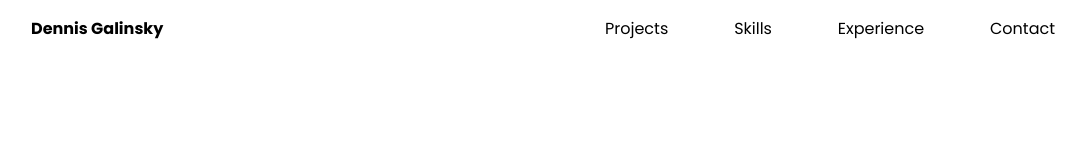
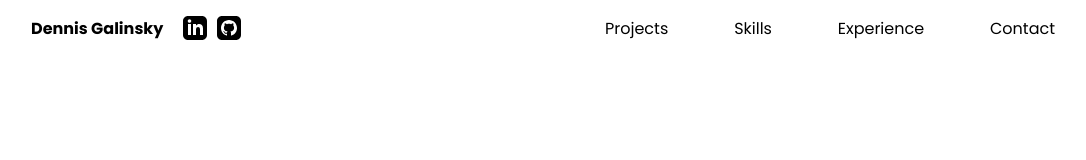
Before and after one commit to dennis-bg/portfolio, a React (Create React App) app: page / in a window 1280 px wide. Shown: the top 160 px of the page, without its empty margins (97-1183 px from the left). Built offline with nearby package versions, Linux system fonts and the light colour scheme.

Commit message:
added ;inks to nav

```diff
--- a/src/components/navbar/index.jsx
+++ b/src/components/navbar/index.jsx
@@ -1,11 +1,22 @@
 import React from "react";
+
 import styles from './styles.module.css'
+import { SmallLinkInSVG } from "../../svgs/linkedInSVG";
+import { SmallGithubSVG } from "../../svgs/gitHubSVG";
 
 export const Navbar = () => (
   <div className={styles.navBar}>
 
     <div className={styles.container}>
-    <h5>Dennis Galinsky</h5>
+      <div className={styles.links}>
+        <h5>Dennis Galinsky</h5>
+        <a target="_blank" href="https://www.linkedin.com/in/dennis-galinsky-a1b406150/">
+          <SmallLinkInSVG/>
+        </a>
+        <a target="_blank" href="https://github.com/dennis-bg">
+          <SmallGithubSVG/>
+        </a>
+      </div>
 
 
   <nav>
@@ -29,19 +40,7 @@
 
       </ul>
 
-      {/* <div className={styles.links}>
-    <a href="https://www.linkedin.com/in/dennis-galinsky-a1b406150/">
-      <svg id="linkedin-nav" xmlns="http://www.w3.org/2000/svg" width="20" height="20" viewBox="0 0 20 20">
-        <path id="linkedin" d="M0,0V20H20V0ZM4.905,3.932a1.566,1.566,0,0,1,1.607,1.5,1.555,1.555,0,0,1-1.627,1.5H4.862a1.562,1.562,0,0,1-1.586-1.5,1.576,1.576,0,0,1,1.628-1.5Zm8.5,3.975a3.206,3.206,0,0,1,2.368.952,4.486,4.486,0,0,1,.952,2.959v4.99H13.848V12.157c-.007-.872-.305-1.931-1.459-1.967a1.641,1.641,0,0,0-1.479,1.057,1.885,1.885,0,0,0-.106.7v4.863H7.928c.011-2.431.026-4.862.021-7.294q0-1.036-.021-1.395H10.8V9.345a3.875,3.875,0,0,1,.878-.941,2.976,2.976,0,0,1,1.722-.5Zm-9.957.212H6.321v8.689H3.446V8.119Z"/>
-      </svg>
-    </a>
-    <a href="https://github.com/dennis-bg">
-      <svg id="git-nav" xmlns="http://www.w3.org/2000/svg" width="20" height="20" viewBox="0 0 20 20">
-        <path id="squaregithub" d="M17.563,20H12.524a3.208,3.208,0,0,0,.039-.488,14.933,14.933,0,0,0-.381-3.33,5.979,5.979,0,0,0-1.065-2.49A6.146,6.146,0,0,0,14.985,12.2a4.391,4.391,0,0,0,1.328-3.311,3.239,3.239,0,0,0-1.25-2.734V4.375a.605.605,0,0,0-.215-.41.605.605,0,0,0-.41-.215,12.577,12.577,0,0,0-2.324,1.367A16.3,16.3,0,0,0,10.063,5a16.3,16.3,0,0,0-2.051.117A12.577,12.577,0,0,0,5.688,3.75a.605.605,0,0,0-.41.215.605.605,0,0,0-.215.41q0,.176-.039.859t-.059,1A3.264,3.264,0,0,0,3.813,8.887,4.392,4.392,0,0,0,5.141,12.2a6.146,6.146,0,0,0,3.867,1.494q-.1.137-.273.41a3.154,3.154,0,0,1-2.422.9.992.992,0,0,1-.625-.254,4.308,4.308,0,0,1-.615-.625q-.3-.371-.635-.742a2.854,2.854,0,0,0-.82-.625A2.25,2.25,0,0,0,2.563,12.5a.718.718,0,0,0,.2.4l.518.644a4.611,4.611,0,0,1,.537.83A4.38,4.38,0,0,0,4.867,15.81a2.238,2.238,0,0,0,1.445.439,5,5,0,0,0,1.7-.273,13.922,13.922,0,0,0-.449,3.535A3.21,3.21,0,0,0,7.6,20H2.563A2.409,2.409,0,0,1,.8,19.268,2.408,2.408,0,0,1,.063,17.5V2.5A2.409,2.409,0,0,1,.8.732,2.409,2.409,0,0,1,2.563,0h15a2.409,2.409,0,0,1,1.768.732A2.409,2.409,0,0,1,20.063,2.5v15a2.5,2.5,0,0,1-2.5,2.5Z" transform="translate(-0.063)"/>
-      </svg>
-    </a>
 
-  </div> */}
   </nav>
 
 
--- a/src/components/navbar/styles.module.css
+++ b/src/components/navbar/styles.module.css
@@ -40,6 +40,19 @@
     /* width: 80%; */
   }
 
+  .navBar .container .links {
+    display: flex;
+    flex-direction: row;
+    justify-content: space-between;
+    cursor: pointer;
+  }
+
+  .navBar .container .links a {
+    display: flex;
+    align-items: center;
+    margin-right: 10px;
+  }
+
   .navBar .container {
     width: 80%;
     display: flex;
@@ -51,6 +64,7 @@
 
   .navBar .container h5 {
     font-size: 1em;
+    margin-right: 20px;
   }
 
   .navBar .container nav {
--- /dev/null
+++ b/src/svgs/gitHubSVG.jsx
@@ -0,0 +1,7 @@
+import React from "react";
+
+export const SmallGithubSVG = () => (
+    <svg xmlns="http://www.w3.org/2000/svg" width="24" height="24" viewBox="0 0 24 24">
+        <path d="M19 0h-14c-2.761 0-5 2.239-5 5v14c0 2.761 2.239 5 5 5h14c2.762 0 5-2.239 5-5v-14c0-2.761-2.238-5-5-5zm-4.466 19.59c-.405.078-.534-.171-.534-.384v-2.195c0-.747-.262-1.233-.55-1.481 1.782-.198 3.654-.875 3.654-3.947 0-.874-.312-1.588-.823-2.147.082-.202.356-1.016-.079-2.117 0 0-.671-.215-2.198.82-.64-.18-1.324-.267-2.004-.271-.68.003-1.364.091-2.003.269-1.528-1.035-2.2-.82-2.2-.82-.434 1.102-.16 1.915-.077 2.118-.512.56-.824 1.273-.824 2.147 0 3.064 1.867 3.751 3.645 3.954-.229.2-.436.552-.508 1.07-.457.204-1.614.557-2.328-.666 0 0-.423-.768-1.227-.825 0 0-.78-.01-.055.487 0 0 .525.246.889 1.17 0 0 .463 1.428 2.688.944v1.489c0 .211-.129.459-.528.385-3.18-1.057-5.472-4.056-5.472-7.59 0-4.419 3.582-8 8-8s8 3.581 8 8c0 3.533-2.289 6.531-5.466 7.59z"/>
+    </svg>
+)
--- /dev/null
+++ b/src/svgs/linkedInSVG.jsx
@@ -0,0 +1,7 @@
+import React from "react";
+
+export const SmallLinkInSVG = () => (
+    <svg xmlns="http://www.w3.org/2000/svg" width="24" height="24" viewBox="0 0 24 24">
+        <path d="M19 0h-14c-2.761 0-5 2.239-5 5v14c0 2.761 2.239 5 5 5h14c2.762 0 5-2.239 5-5v-14c0-2.761-2.238-5-5-5zm-11 19h-3v-11h3v11zm-1.5-12.268c-.966 0-1.75-.79-1.75-1.764s.784-1.764 1.75-1.764 1.75.79 1.75 1.764-.783 1.764-1.75 1.764zm13.5 12.268h-3v-5.604c0-3.368-4-3.113-4 0v5.604h-3v-11h3v1.765c1.396-2.586 7-2.777 7 2.476v6.759z"/>
+    </svg>
+)
```
